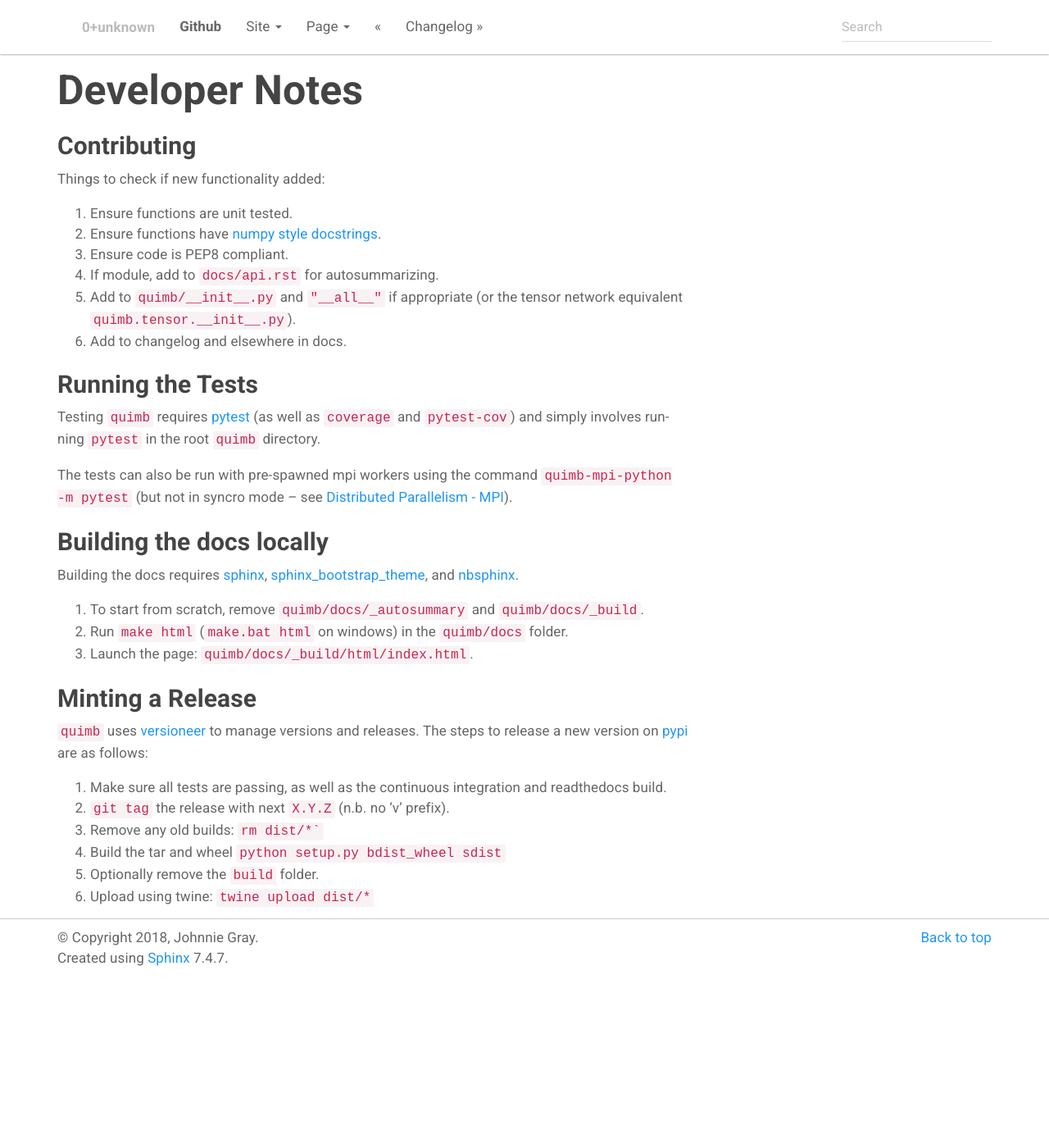
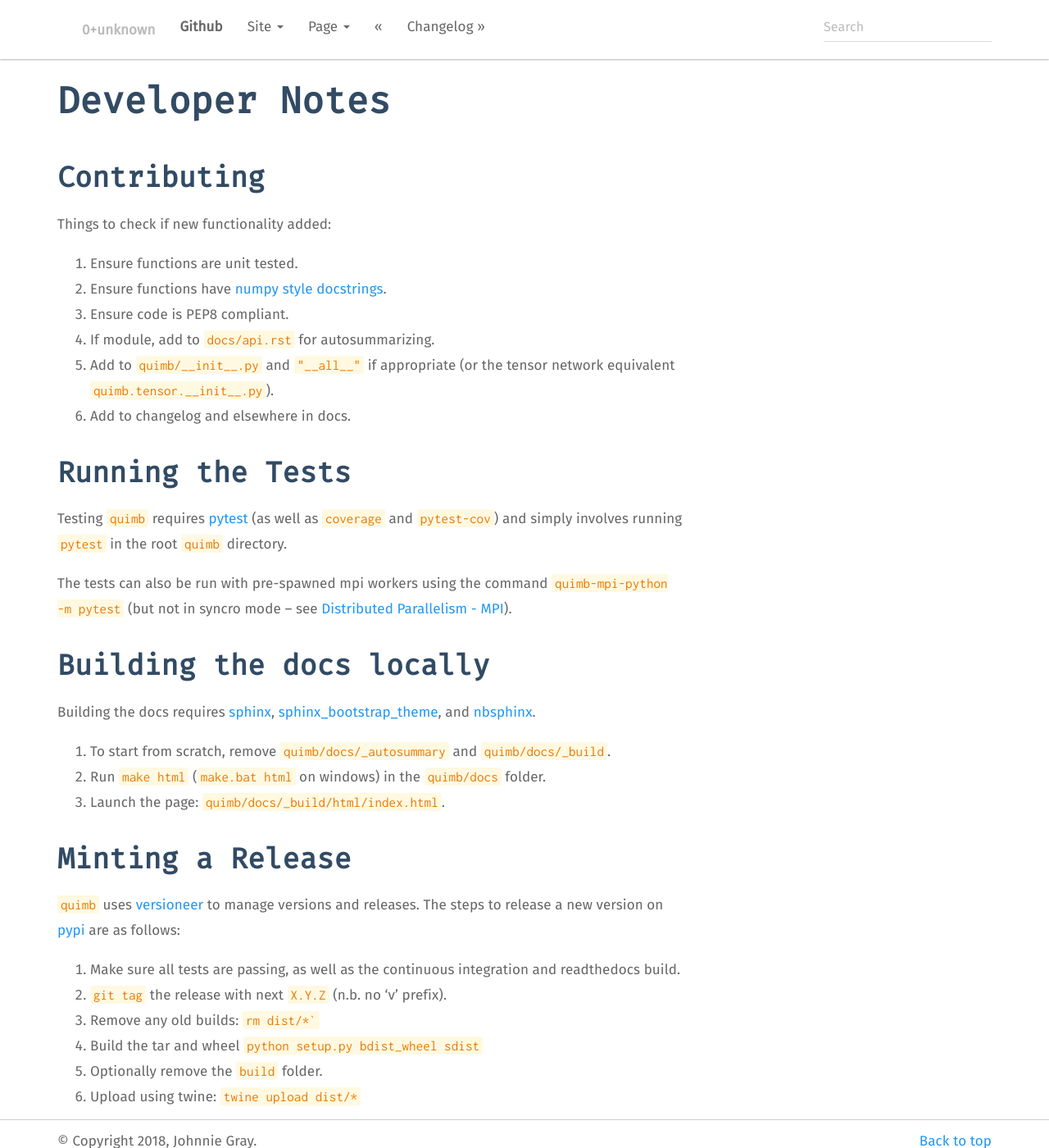
Before and after one commit to jcmgray/quimb, a Sphinx documentation site: the page built from docs/develop.rst, in a window 1280 px wide and 1400 px high. Shown: the whole window at 82% size. Built offline with Sphinx 7.4.7, drawn with Linux system fonts in a browser that asks for light colours; pages that are not in the unit, such as notebooks, are missing from menus.

Commit message:
spruce docs style

```diff
--- a/docs/_static/my-styles.css
+++ b/docs/_static/my-styles.css
@@ -1,40 +1,57 @@
-@import url('https://fonts.googleapis.com/css?family=Roboto+Mono')
-@import url('https://fonts.googleapis.com/css?family=Roboto');
+@import url('https://fonts.googleapis.com/css?family=Inconsolata');
+@import url('https://fonts.googleapis.com/css?family=Fira+Sans');
+@import url('https://fonts.googleapis.com/css?family=Fira+Mono');
+
 
 code {
-    font-family: 'Roboto Mono', monospace;
-    font-size: 16px;
+    font-family: 'Inconsolata', monospace;
+    font-size: 15px;
     line-height: 25px;
+    color: #ed7a00;
+    background-color: #fff9e2;
 }
 
 code, kbd, pre, samp {
-    font-family: 'Roboto Mono', monospace;
-    font-size: 16px;
+    font-family: 'Inconsolata', monospace;
+    font-size: 17px;
     line-height: 25px;
 }
 
 blockquote {
+    font-family: 'Fira Sans', sans-serif;
     font-size: 17px;
+    line-height: 31px;
 }
 
 body {
-    font-family: 'Roboto', sans-serif;
+    font-family: 'Fira Sans', sans-serif;
     font-size: 17px;
-    line-height: 25px;
+    line-height: 31px;
 }
 
+h1 {
+    font-family: 'Fira Mono', monospace;
+    font-size: 45px;
+    font-weight: bold;
+    line-height: 80px;
+    color: rgb(50, 75, 100);
+}
 
 h2 {
-    font-size: 30px;
+    font-family: 'Fira Mono', monospace;
+    font-size: 35px;
     font-weight: bold;
+    line-height: 60px;
+    color: rgb(50, 75, 100);
 }
 
-
-h1 {
-    font-size: 50px;
+h3 {
+    font-family: 'Fira Mono', monospace;
+    font-size: 25px;
     font-weight: bold;
+    line-height: 50px;
+    color: rgb(50, 75, 100);
 }
-
 
 .quimbnote {
     background-color: rgb(84, 179, 68);
```
